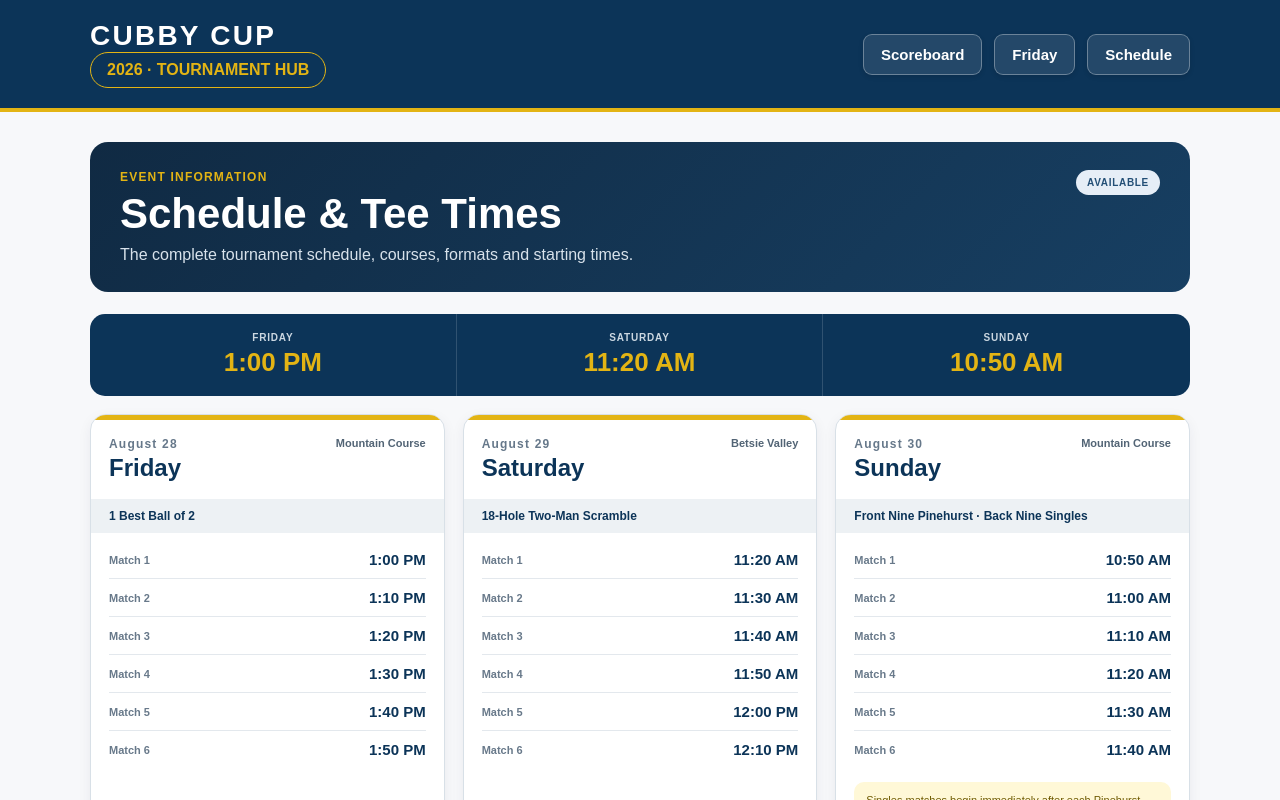
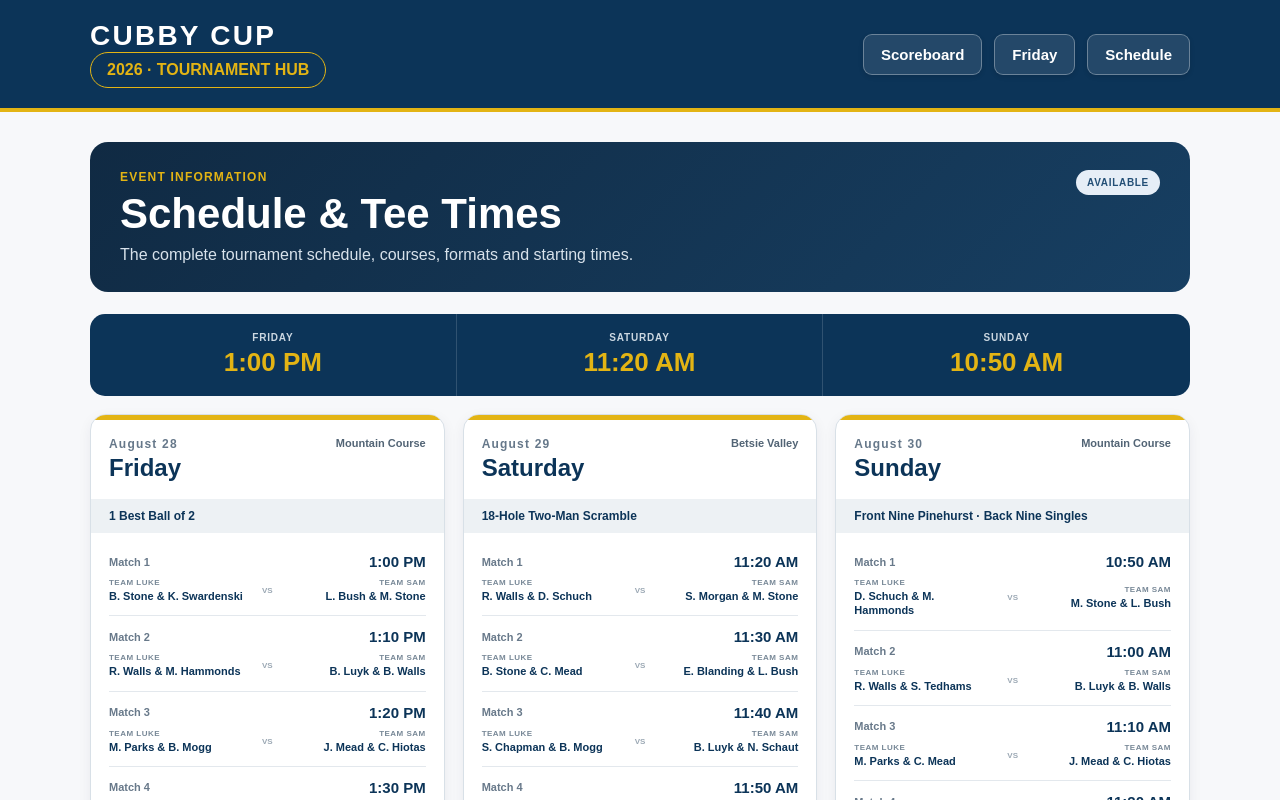
Before and after one commit to wjluyk-app/vet-head-app, a Next.js app: page /schedule in a window 1280 px wide. Shown: the top 800 px of the page. Built offline with nearby package versions, Linux system fonts and the light colour scheme.

Commit message:
Add matchup names to schedule

```diff
--- a/src/app/globals.css
+++ b/src/app/globals.css
@@ -722,3 +722,46 @@ main { width: min(1100px, 94vw); margin: 30px auto 60px; }
     text-align:left;
   }
 }
+
+
+.teeTimeRowDetailed {
+  display:block;
+  padding:12px 0;
+}
+.teeTimeMatch {
+  display:flex;
+  justify-content:space-between;
+  align-items:center;
+  margin-bottom:8px;
+}
+.teeTimeNames {
+  display:grid;
+  grid-template-columns:1fr 26px 1fr;
+  align-items:center;
+  gap:7px;
+}
+.teeTimeNames > div:not(.teeTimeVs) {
+  display:flex;
+  flex-direction:column;
+  gap:2px;
+}
+.teeTimeNames > div:last-child {
+  text-align:right;
+}
+.teeTimeNames span {
+  font-size:8px;
+  font-weight:900;
+  letter-spacing:.06em;
+  color:#788897;
+}
+.teeTimeNames strong {
+  font-size:11px;
+  line-height:1.3;
+  color:var(--navy);
+}
+.teeTimeVs {
+  text-align:center;
+  font-size:8px;
+  font-weight:900;
+  color:#9aa7b3;
+}
--- a/src/app/schedule/page.tsx
+++ b/src/app/schedule/page.tsx
@@ -11,24 +11,24 @@ function formatTime(value: string) {
 const schedule = [
   {
     day: "Friday",
+    sourceDay: "Friday",
     date: "August 28",
     course: "Mountain Course",
     format: "1 Best Ball of 2",
-    times: ["13:00:00", "13:10:00", "13:20:00", "13:30:00", "13:40:00", "13:50:00"],
   },
   {
     day: "Saturday",
+    sourceDay: "Saturday",
     date: "August 29",
     course: "Betsie Valley",
     format: "18-Hole Two-Man Scramble",
-    times: ["11:20:00", "11:30:00", "11:40:00", "11:50:00", "12:00:00", "12:10:00"],
   },
   {
     day: "Sunday",
+    sourceDay: "Sunday Front",
     date: "August 30",
     course: "Mountain Course",
     format: "Front Nine Pinehurst · Back Nine Singles",
-    times: ["10:50:00", "11:00:00", "11:10:00", "11:20:00", "11:30:00", "11:40:00"],
   },
 ];
 
@@ -56,7 +56,12 @@ export default function Page() {
       </section>
 
       <section className="scheduleGrid">
-        {schedule.map((item) => (
+        {schedule.map((item) => {
+          const matches = seed.pairings
+            .filter((pairing) => pairing.day === item.sourceDay)
+            .sort((a, b) => a.matchNumber - b.matchNumber);
+
+          return (
           <article className="scheduleCard" key={item.day}>
             <div className="scheduleCardHeader">
               <div>
@@ -69,10 +74,30 @@ export default function Page() {
             <div className="scheduleFormat">{item.format}</div>
 
             <div className="teeTimeGrid">
-              {item.times.map((time, index) => (
-                <div className="teeTimeRow" key={time}>
-                  <span>Match {index + 1}</span>
-                  <strong>{formatTime(time)}</strong>
+              {matches.map((match) => (
+                <div className="teeTimeRow teeTimeRowDetailed" key={match.matchNumber}>
+                  <div className="teeTimeMatch">
+                    <span>Match {match.matchNumber}</span>
+                    <strong>{match.teeTime ? formatTime(match.teeTime) : "Continues after front nine"}</strong>
+                  </div>
+
+                  <div className="teeTimeNames">
+                    <div>
+                      <span>TEAM LUKE</span>
+                      <strong>
+                        {match.lukePlayer1}
+                        {match.lukePlayer2 ? ` & ${match.lukePlayer2}` : ""}
+                      </strong>
+                    </div>
+                    <div className="teeTimeVs">VS</div>
+                    <div>
+                      <span>TEAM SAM</span>
+                      <strong>
+                        {match.samPlayer1}
+                        {match.samPlayer2 ? ` & ${match.samPlayer2}` : ""}
+                      </strong>
+                    </div>
+                  </div>
                 </div>
               ))}
             </div>
@@ -83,7 +108,8 @@ export default function Page() {
               </div>
             )}
           </article>
-        ))}
+          );
+        })}
       </section>
 
       <section className="scheduleSummaryCard">
```
